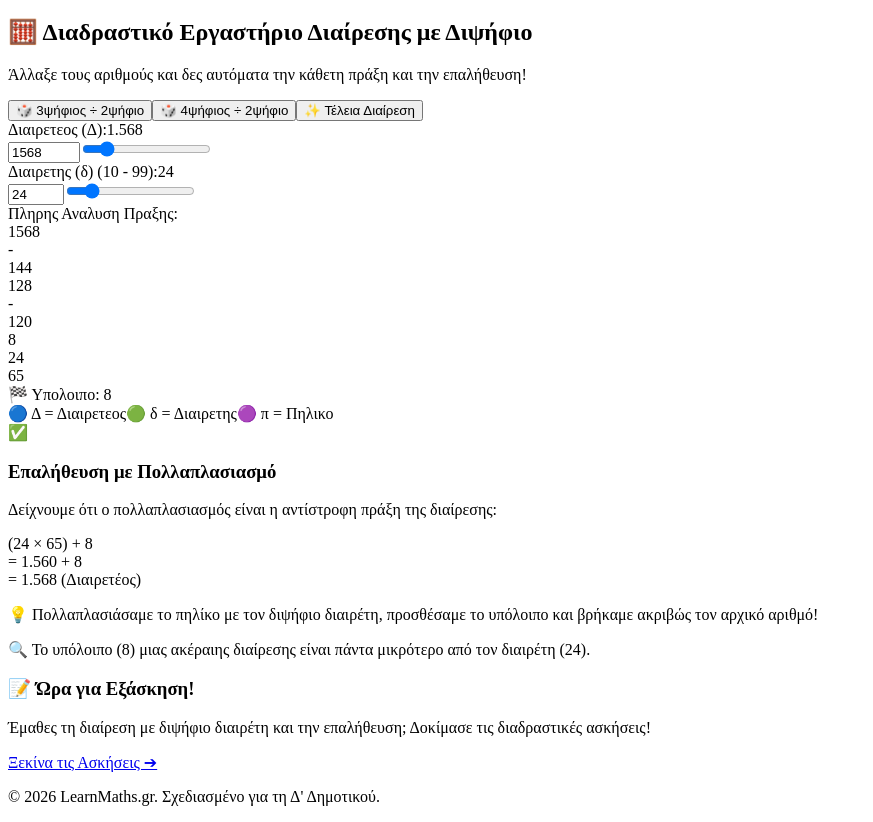
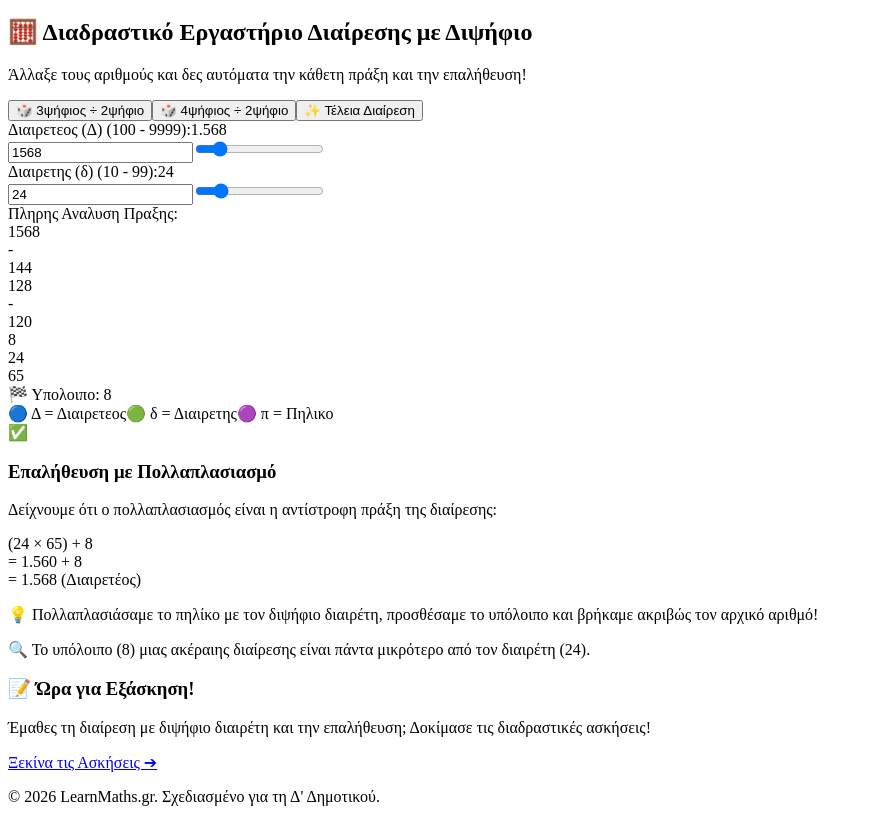
Before and after one commit to gkrimpas-lab/learn-maths-2026, a Next.js app: page /d-dimotikou/22-diairesi-2-psifia in a window 1280 px wide. Shown: the part 983-1805 px from the top of the page, without its empty margins (0-873 px from the left). Built offline with nearby package versions, Linux system fonts and the light colour scheme.

Commit message:
Update 22-diairesi-2-psifia.js

```diff
--- a/pages/d-dimotikou/22-diairesi-2-psifia.js
+++ b/pages/d-dimotikou/22-diairesi-2-psifia.js
@@ -272,20 +272,23 @@ export default function Diairesi2PsifiaPage() {
               <div className="space-y-2">
                 <div className="flex justify-between items-center">
                   <label className="text-xs font-black uppercase text-gray-600">
-                    Διαιρετεος (Δ):
+                    Διαιρετεος (Δ) (100 - 9999):
                   </label>
                   <span className="text-indigo-600 font-mono text-lg font-black">{formatNumber(D)}</span>
                 </div>
                 <input
-                  type="number"
-                  min="100"
-                  max="9999"
+                  type="text"
+                  inputMode="numeric"
+                  maxLength={4}
                   autoComplete="off"
                   value={dividend}
                   onChange={(e) => {
-                    const val = e.target.value;
-                    if (val === '') setDividend('');
-                    else setDividend(Math.min(9999, Number(val)));
+                    const digitsOnly = e.target.value.replace(/\D/g, '').slice(0, 4);
+                    if (digitsOnly === '') {
+                      setDividend('');
+                    } else {
+                      setDividend(Number(digitsOnly));
+                    }
                   }}
                   onBlur={() => {
                     if (!dividend || dividend < 10) setDividend(100);
@@ -310,15 +313,18 @@ export default function Diairesi2PsifiaPage() {
                   <span className="text-blue-600 font-mono text-lg font-black">{d}</span>
                 </div>
                 <input
-                  type="number"
-                  min="10"
-                  max="99"
+                  type="text"
+                  inputMode="numeric"
+                  maxLength={2}
                   autoComplete="off"
                   value={divisor}
                   onChange={(e) => {
-                    const val = e.target.value;
-                    if (val === '') setDivisor('');
-                    else setDivisor(Math.min(99, Number(val)));
+                    const digitsOnly = e.target.value.replace(/\D/g, '').slice(0, 2);
+                    if (digitsOnly === '') {
+                      setDivisor('');
+                    } else {
+                      setDivisor(Number(digitsOnly));
+                    }
                   }}
                   onBlur={() => {
                     if (!divisor || divisor < 10) setDivisor(10);
```
